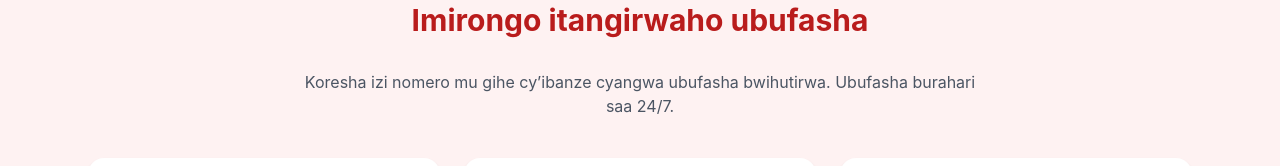
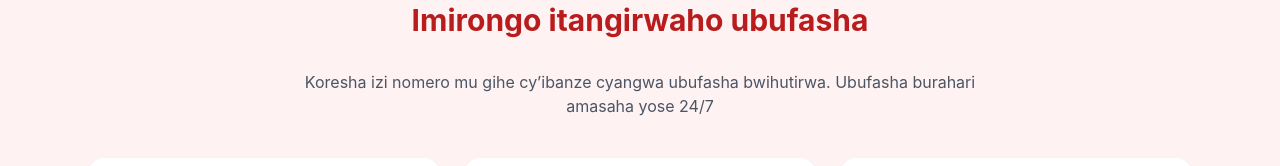
Before and after one commit to Ambaza250/ururngano2, a plain HTML site: page urungano.html in a window 1280 px wide. Shown: the part 1290-1456 px from the top of the page. Drawn offline with nearby package versions, Linux system fonts and the light colour scheme.

Commit message:
Update urungano.html

```diff
--- a/urungano.html
+++ b/urungano.html
@@ -260,7 +260,7 @@
 
         <p class="text-center text-gray-600 mb-10 max-w-2xl mx-auto"
            data-en="If you are in immediate danger or need urgent help, call these numbers right away. Help is available 24/7."
-           data-rw="Koresha izi nomero mu gihe cy’ibanze cyangwa ubufasha bwihutirwa. Ubufasha burahari saa 24/7.">
+           data-rw="Koresha izi nomero mu gihe cy’ibanze cyangwa ubufasha bwihutirwa. Ubufasha burahari amasaha yose 24/7">
             If you are in immediate danger or need urgent help, call these numbers right away. Help is available 24/7.
         </p>
 
```
